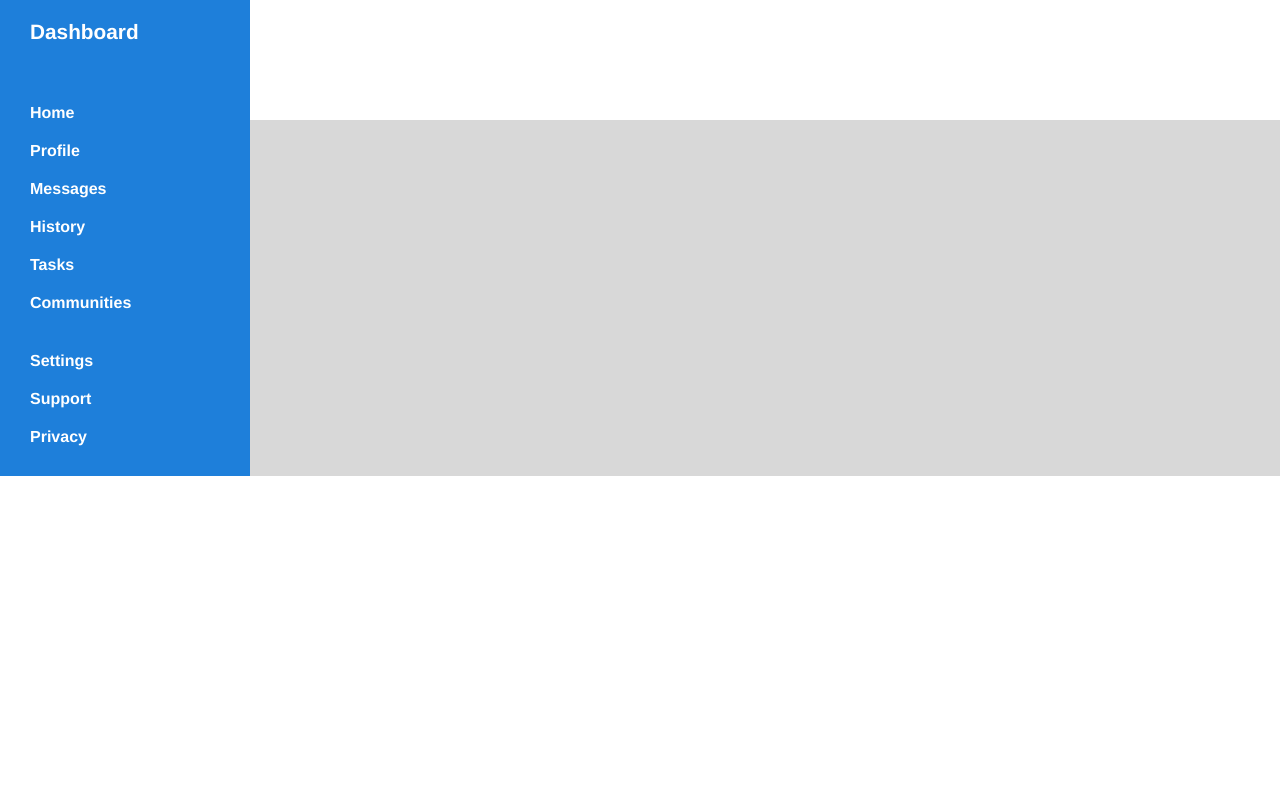
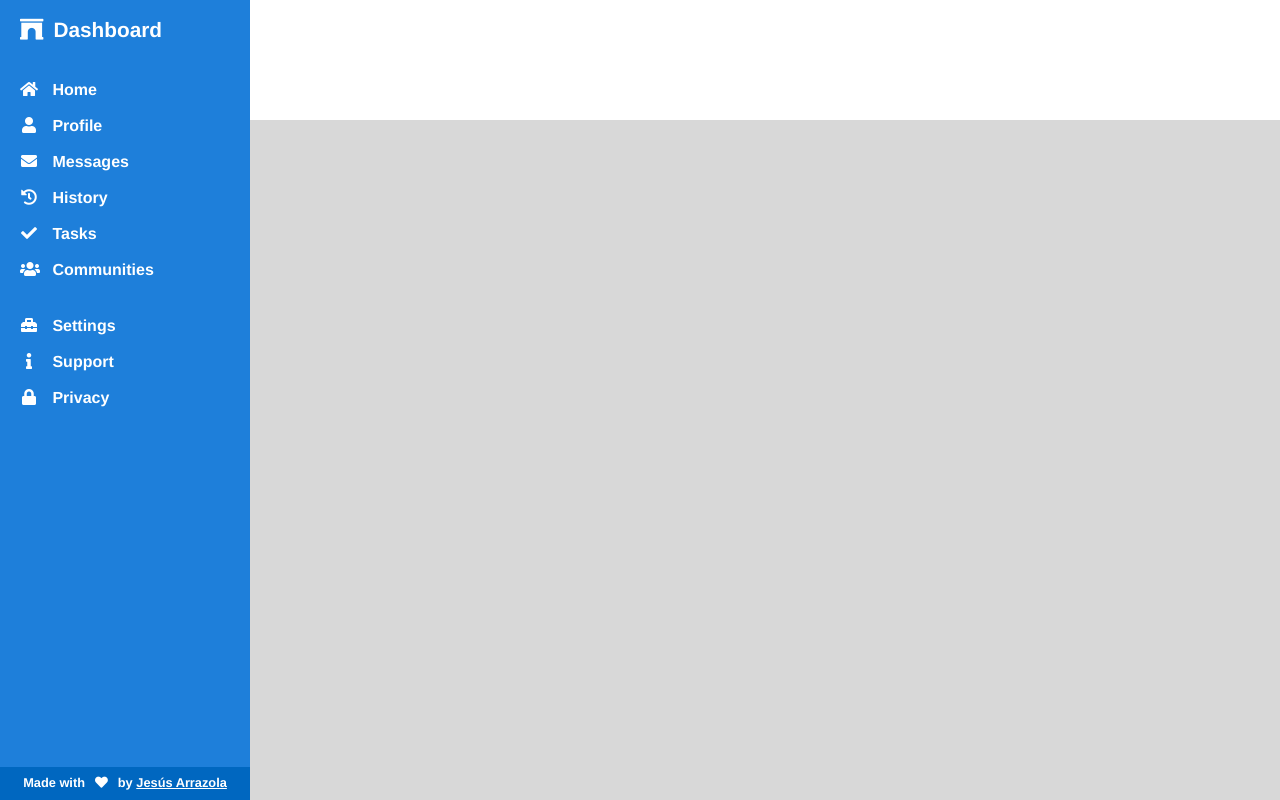
Before and after one commit to JesusArrazola/dashboard, a plain HTML site: page index.html in a window 1280 px wide. Drawn offline with Linux system fonts and the light colour scheme.

Commit message:
Sidebar terminado

```diff
--- a/css/style.css
+++ b/css/style.css
@@ -6,6 +6,7 @@
     --text-bold:#000;
     --text-light:#555555;
     --white:#fff;
+    --primary-alt: #0067c0;
 }
 body{
     margin: 0;
@@ -26,13 +27,6 @@ body{
 .container *{
     padding: 10px;
 }
-.sidebar{
-    background-color: var(--primary);
-    color: var(--white);
-    grid-row: 1/3;
-    grid-column: 1/2;
-    font-weight: bold;
-}
 header{
     grid-row: 1/2;
     grid-column: 2/-1;
@@ -44,12 +38,53 @@ article{
 .misc{
     background-color: var(--background);
 }
-/*  */
+/* Sidebar */
+.sidebar{
+    background-color: var(--primary);
+    color: var(--white);
+    grid-row: 1/3;
+    grid-column: 1/2;
+    font-weight: bold;
+    padding: 0;
+    height: 100vh;
+    display: flex;
+    flex-direction: column;
+}
 .subsection p{
     margin: 0;
+    font-size: 1rem;
+    padding: 0;
+    cursor: pointer;
 }
-.logo{
+.subsection p:hover{
+    color: var(--background);
+}
+.subsection .logo{
     padding-top: 0;
-    margin-bottom: 20px;
     font-size: 1.3rem;
 }
+i.sid{
+    display: inline-block;
+    width: 38px;
+    height: 36px;
+    text-align: center;
+}
+.footer{
+    padding: 0;
+}
+.copyright-p, .copyright-p a{
+    font-size: .8rem;
+    color: var(--white);
+    padding: 0;
+    margin: 0;
+    background-color: var(--primary-alt);
+    text-align: center;
+}
+.blankspace{
+    flex-grow: 1;
+}
+/* Header */
+header{
+    display: grid;
+    grid-template-columns: 1fr 1fr;
+}
--- a/index.html
+++ b/index.html
@@ -5,27 +5,32 @@
     <meta http-equiv="X-UA-Compatible" content="IE=edge">
     <meta name="viewport" content="width=device-width, initial-scale=1.0">
     <link rel="stylesheet" href="css/style.css">
+    <link rel="stylesheet" href="lib/fontawesome-free-5.15.4-web/css/all.min.css">
     <title>Jessen dashboard</title>
 </head>
 <body>
     <div class="container">
         <header></header>
         <section class="sidebar">
-            <div class="subsection logo">
-                <p>Dashboard</p>
+            <div class="subsection">
+                <p class="logo"><i class="fas fa-archway"></i>Dashboard</p>
             </div>
             <div class="subsection">
-                <p>Home</p>
-                <p>Profile</p>
-                <p>Messages</p>
-                <p>History</p>
-                <p>Tasks</p>
-                <p>Communities</p>
+                <p><i class="sid fas fa-home"></i> Home</p>
+                <p><i class="sid fas fa-user"></i> Profile</p>
+                <p><i class="sid fas fa-envelope"></i> Messages</p>
+                <p><i class="sid fas fa-history"></i> History</p>
+                <p><i class="sid fas fa-check"></i> Tasks</p>
+                <p><i class="sid fas fa-users"></i> Communities</p>
             </div>
             <div class="subsection">
-                <p>Settings</p>
-                <p>Support</p>
-                <p>Privacy</p>
+                <p><i class="sid fas fa-toolbox"></i> Settings</p>
+                <p><i class="sid fas fa-info"></i> Support</p>
+                <p><i class="sid fas fa-lock"></i> Privacy</p>
+            </div>
+            <div class="blankspace"></div>
+            <div class="footer">
+                <p class="copyright-p">Made with<i class="fas fa-heart"></i>by <a href="#">Jesús Arrazola</a></p>
             </div>
         </section>
         <article></article>
```
